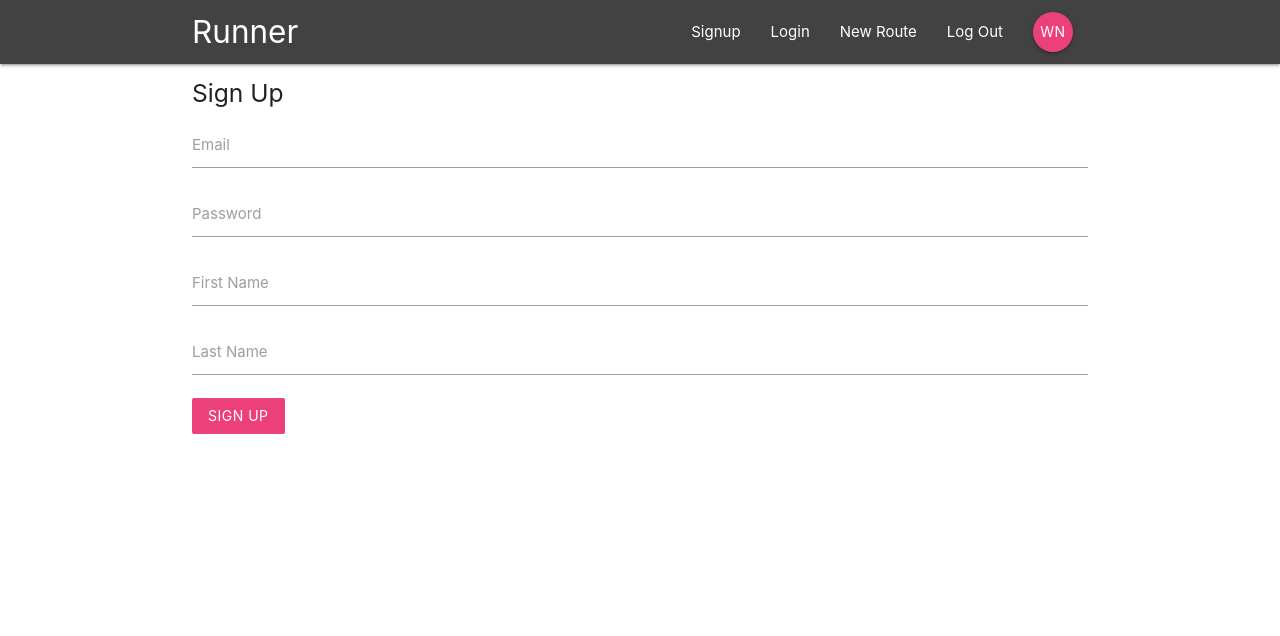
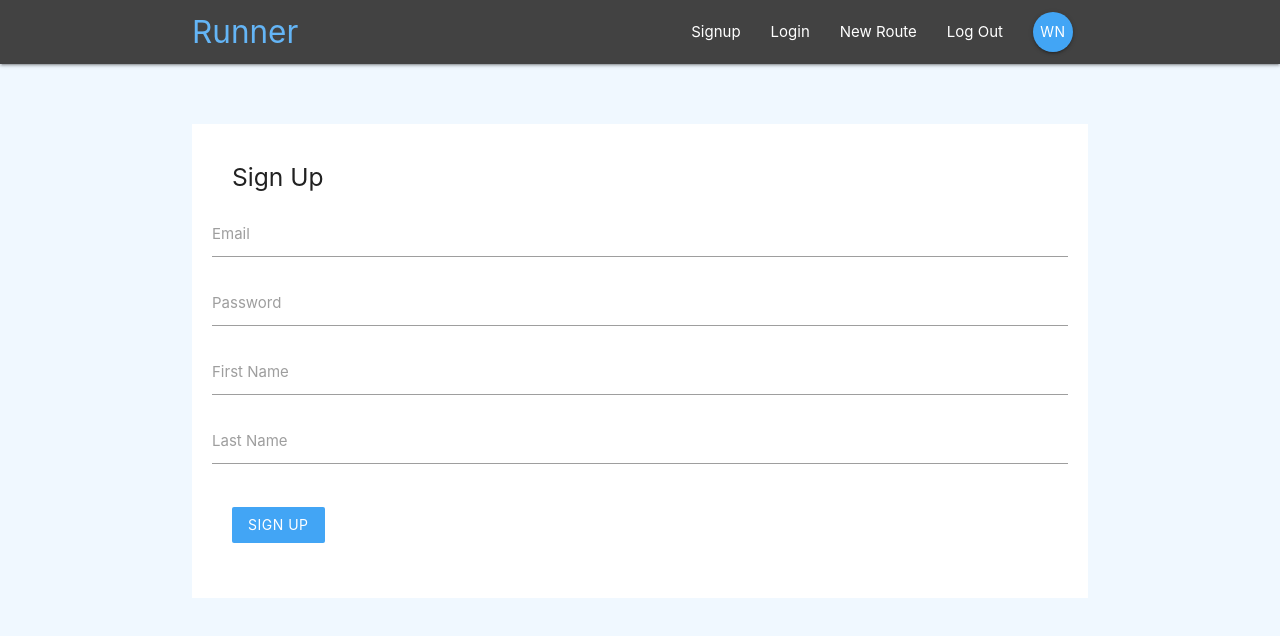
Before and after one commit to dakaney/Runner, a React (Create React App) app: page /signup in a window 1280 px wide. Shown: the top 636 px of the page. Built offline with nearby package versions, Linux system fonts and the light colour scheme; what google-maps-react would draw is missing.

Commit message:
added some styling to components

```diff
--- a/src/App.css
+++ b/src/App.css
@@ -1,4 +1,7 @@
 #map {
-    height: 70vh;
-    width: 70%;
+    height: 75vh;
+    width: 95%;
+    margin-left: 3%;
+    margin-right: 3%;
+    margin-bottom: 2%;
 }
--- a/src/components/auth/SignIn.js
+++ b/src/components/auth/SignIn.js
@@ -28,7 +28,7 @@ class SignIn extends Component {
                     <input type="password" id="password" onChange={this.handleChange}/>
                 </div>
                 <div className="input-field">
-                    <button className="btn pink lighten-1 z-depth-0">Login</button>
+                    <button className="btn blue lighten-1 z-depth-0">Login</button>
                 </div>
             </form>
 
--- a/src/components/auth/SignUp.js
+++ b/src/components/auth/SignUp.js
@@ -38,7 +38,7 @@ class SignUp extends Component {
                     <input type="text" id="lastName" onChange={this.handleChange}/>
                 </div>
                 <div className="input-field">
-                    <button className="btn pink lighten-1 z-depth-0">Sign Up</button>
+                    <button className="btn blue lighten-1 z-depth-0">Sign Up</button>
                 </div>
             </form>
 
--- a/src/components/content/CreateRoute.js
+++ b/src/components/content/CreateRoute.js
@@ -1,6 +1,7 @@
 import React, { Component } from 'react';
 import {GoogleApiWrapper} from 'google-maps-react';
 import apiKey from '../../google_api_key';
+import CreateRouteNav from './CreateRouteNav';
 
 
 class CreateRoute extends Component {
@@ -30,7 +31,8 @@ class CreateRoute extends Component {
         let newCoords = {lat: latitude, lng: longitude}
         new this.props.google.maps.Marker({
             position: newCoords,
-            map:map
+            map:map,
+            animation: this.props.google.maps.Animation.DROP,
         })
         this.setState({
             markers: this.state.markers.concat(newCoords)
@@ -64,8 +66,9 @@ class CreateRoute extends Component {
     }
   render() {
       return (
-        <div className="container">
-            <h4>Create Your Route</h4>
+        <div>
+            <h4 className="center">Create Your Route</h4>
+            <CreateRouteNav />
             <div id="map">
             </div>
         </div>
--- /dev/null
+++ b/src/components/content/CreateRouteNav.js
@@ -0,0 +1,13 @@
+import React from 'react';
+
+const CreateRouteNav = () => {
+    return (
+        <nav className="container nav-wrapper grey darken-2">
+            <ul className="right">
+                <li><a className='btn waves-effect waves-light blue lighten-1'>Create</a></li>
+            </ul>
+        </nav>
+    )
+}
+
+export default CreateRouteNav;
--- a/src/components/dashboard/ProfileSummary.js
+++ b/src/components/dashboard/ProfileSummary.js
@@ -6,7 +6,7 @@ const ProfileSummary = () => {
         <div className="section">
             <div className="card z-depth-1 profile-summary">
                 <div className="card-content grey-text text-darken-3">
-                        <div className="avatar center"><NavLink to='/' className='btn-large btn-floating pink lighten-1'>WN</NavLink></div>
+                        <div className="avatar center"><NavLink to='/' className='btn-large btn-floating blue lighten-1'>WN</NavLink></div>
                         <span className="card-title center">Wayman Ng</span>
                         <NavLink to='/' className="black-text">
                             <div className="row">
--- a/src/components/layout/Navbar.js
+++ b/src/components/layout/Navbar.js
@@ -7,7 +7,7 @@ const NavBar = () => {
     return (
         <nav className="nav-wrapper grey darken-3">
             <div className="container">
-                <Link to='/' className="brand-logo left">Runner</Link>
+                <Link to='/' className="brand-logo left blue-text text-lighten-2">Runner</Link>
                 <SignedInLinks />
                 <SignedOutLinks />
             </div>
--- a/src/components/layout/SignedInLinks.js
+++ b/src/components/layout/SignedInLinks.js
@@ -4,9 +4,9 @@ import { NavLink } from 'react-router-dom';
 const SignedInLinks = () => {
     return (
         <ul className="right">
-            <li><NavLink to='/'>New Route</NavLink></li>
+            <li><NavLink to='/create'>New Route</NavLink></li>
             <li><NavLink to='/'>Log Out</NavLink></li>
-            <li><NavLink to='/' className='btn btn-floating pink lighten-1'>WN</NavLink></li>
+            <li><NavLink to='/' className='btn btn-floating blue lighten-1'>WN</NavLink></li>
         </ul>
     )
 }
--- a/src/components/layout/SignedOutLinks.js
+++ b/src/components/layout/SignedOutLinks.js
@@ -4,8 +4,8 @@ import { NavLink } from 'react-router-dom';
 const SignedOutLinks = () => {
     return (
         <ul className="right">
-            <li><NavLink to='/'>Signup</NavLink></li>
-            <li><NavLink to='/'>Login</NavLink></li>
+            <li><NavLink to='/signup'>Signup</NavLink></li>
+            <li><NavLink to='/signin'>Login</NavLink></li>
         </ul>
     )
 }
--- a/src/index.css
+++ b/src/index.css
@@ -1,14 +1,24 @@
-body {
-  margin: 0;
-  padding: 0;
-  font-family: -apple-system, BlinkMacSystemFont, "Segoe UI", "Roboto", "Oxygen",
-    "Ubuntu", "Cantarell", "Fira Sans", "Droid Sans", "Helvetica Neue",
-    sans-serif;
-  -webkit-font-smoothing: antialiased;
-  -moz-osx-font-smoothing: grayscale;
+html {
+  min-height: 100%
 }
 
-code {
-  font-family: source-code-pro, Menlo, Monaco, Consolas, "Courier New",
-    monospace;
+form {
+  padding:20px;
+  margin-top:60px;
 }
+
+form button, form h5 {
+  margin: 20px;
+}
+
+body {
+  background-color: aliceblue;
+}
+
+input[type=text]:not(.browser-default):focus:not([readonly]),
+input[type=email]:not(.browser-default):focus:not([readonly]),
+input[type=password]:not(.browser-default):focus:not([readonly]),
+textarea.materialize-textarea:focus:not([readonly]){
+  border-color: blue;
+  box-shadow: none;
+}
```
